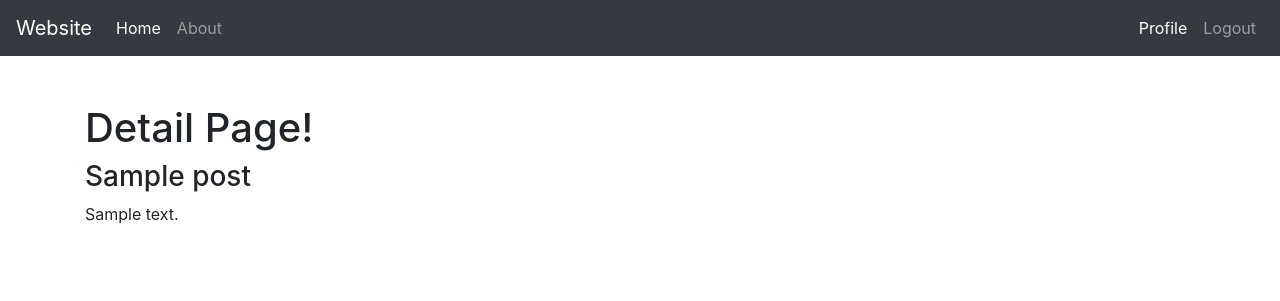
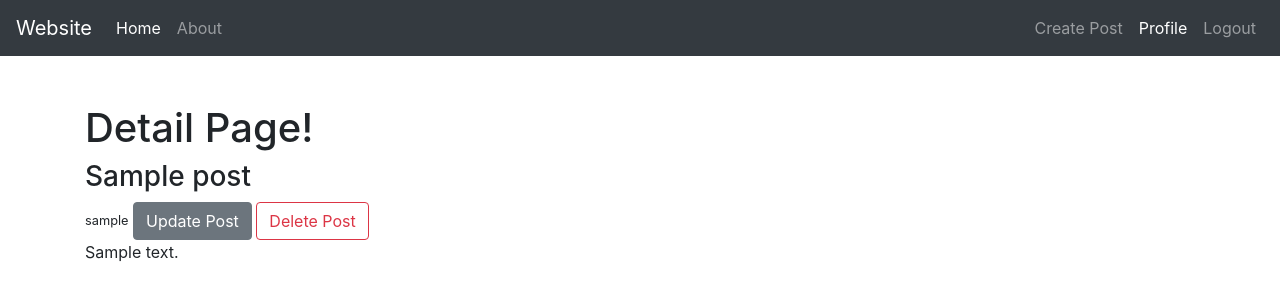
Before and after one commit to ayushmanadhikari/goludai, a Django app: page /post/1/ in a window 1280 px wide. Shown: the top 301 px of the page. Run offline with Django 3.2, Linux system fonts and the light colour scheme; a user stored in the database is signed in; tables that the repository leaves empty hold one stand-in row (values such as "Sample post"); some libraries are stand-ins or nearby versions.

Commit message:
post class touch 1

```diff
--- a/website/blog/templates/blog/base.html
+++ b/website/blog/templates/blog/base.html
@@ -20,6 +20,9 @@
               </ul>
               {% if user.is_authenticated %}
                 <ul class="navbar-nav">
+                  <li class="nav-item">
+                    <a class="nav-link" href="{% url 'post-create' %}">Create Post</a>
+                  </li>
                   <li class="nav-item active">
                     <a class="nav-link" href="{% url 'profile' %}">Profile <span class="sr-only">(current)</span></a>
                   </li>
--- a/website/blog/templates/blog/post_detail.html
+++ b/website/blog/templates/blog/post_detail.html
@@ -6,6 +6,15 @@
             <h1 class="container mt-5" >Detail Page!</h1>
                 <div class="container">
                     <h3>{{object.title}}</h3>
+                    <small>{{object.author}}</small>
+                    {% if object.author == user %}
+                        <a href="{% url 'post-update' object.id %}">
+                            <button class="btn btn-secondary">Update Post</button>
+                        </a>
+                        <a href="{% url 'post-delete' object.id %}">
+                            <button class="btn btn-outline-danger">Delete Post</button>
+                        </a>
+                    {% endif %}
                     <p>{{object.content}}</p>
                 </div>
         {% endblock %}
```
